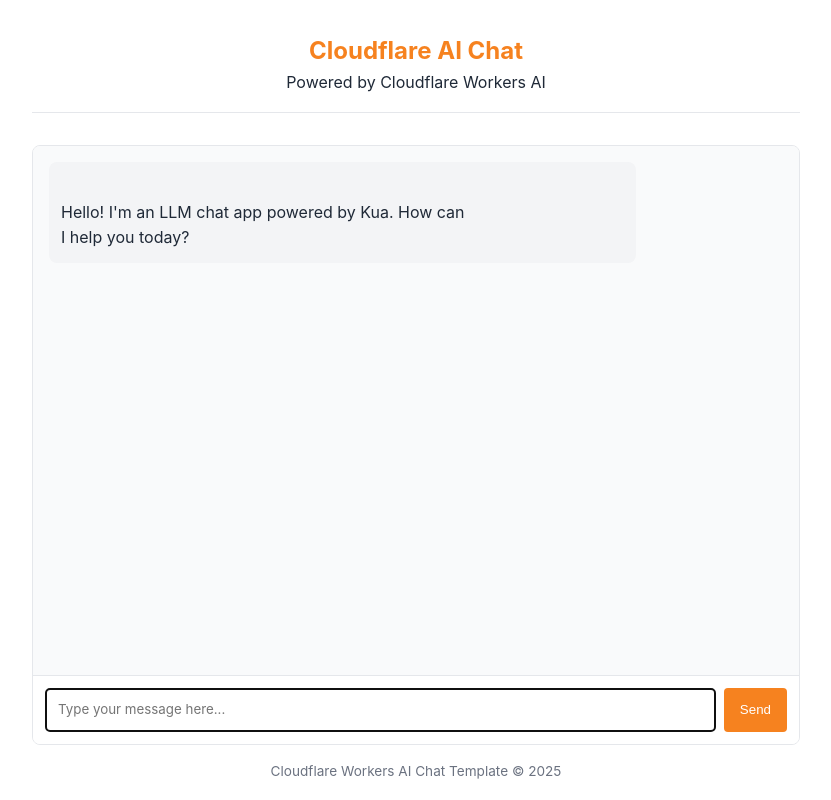
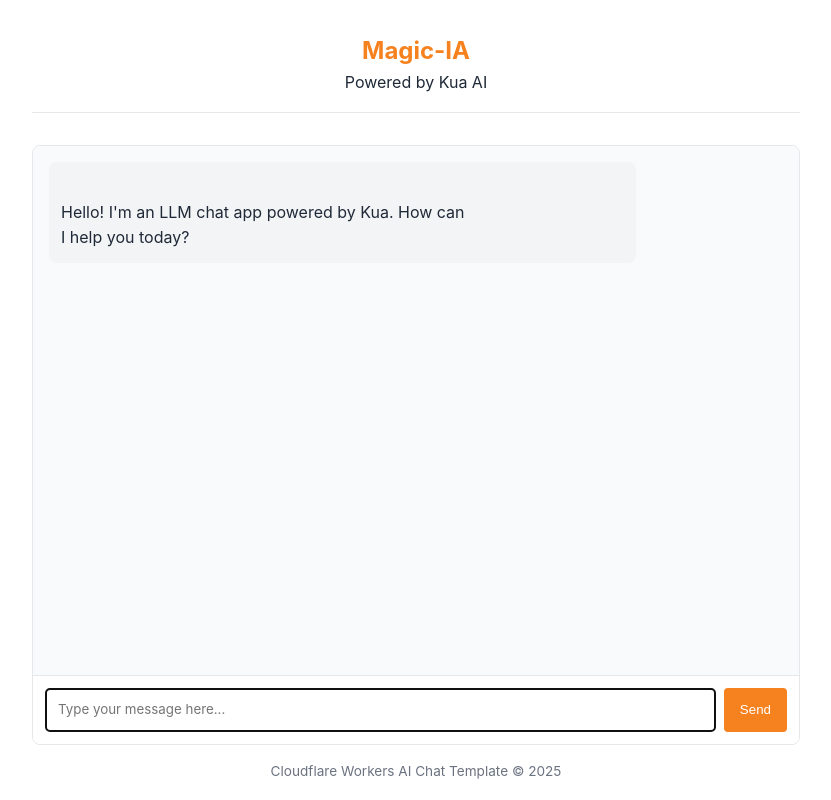
Before and after one commit to Lumi2225/magicia, a website: page public/index.html in a window 1280 px wide. Shown: the whole page, without its empty margins (224-1055 px from the left). Drawn offline with Linux system fonts and the light colour scheme.

Commit message:
Update header title and description in index.html

```diff
--- a/public/index.html
+++ b/public/index.html
@@ -144,8 +144,8 @@
 	</head>
 	<body>
 		<header>
-			<h1>Cloudflare AI Chat</h1>
-			<p>Powered by Cloudflare Workers AI</p>
+			<h1>Magic-IA</h1>
+			<p>Powered by Kua AI</p>
 		</header>
 
 		<div class="chat-container">
```
